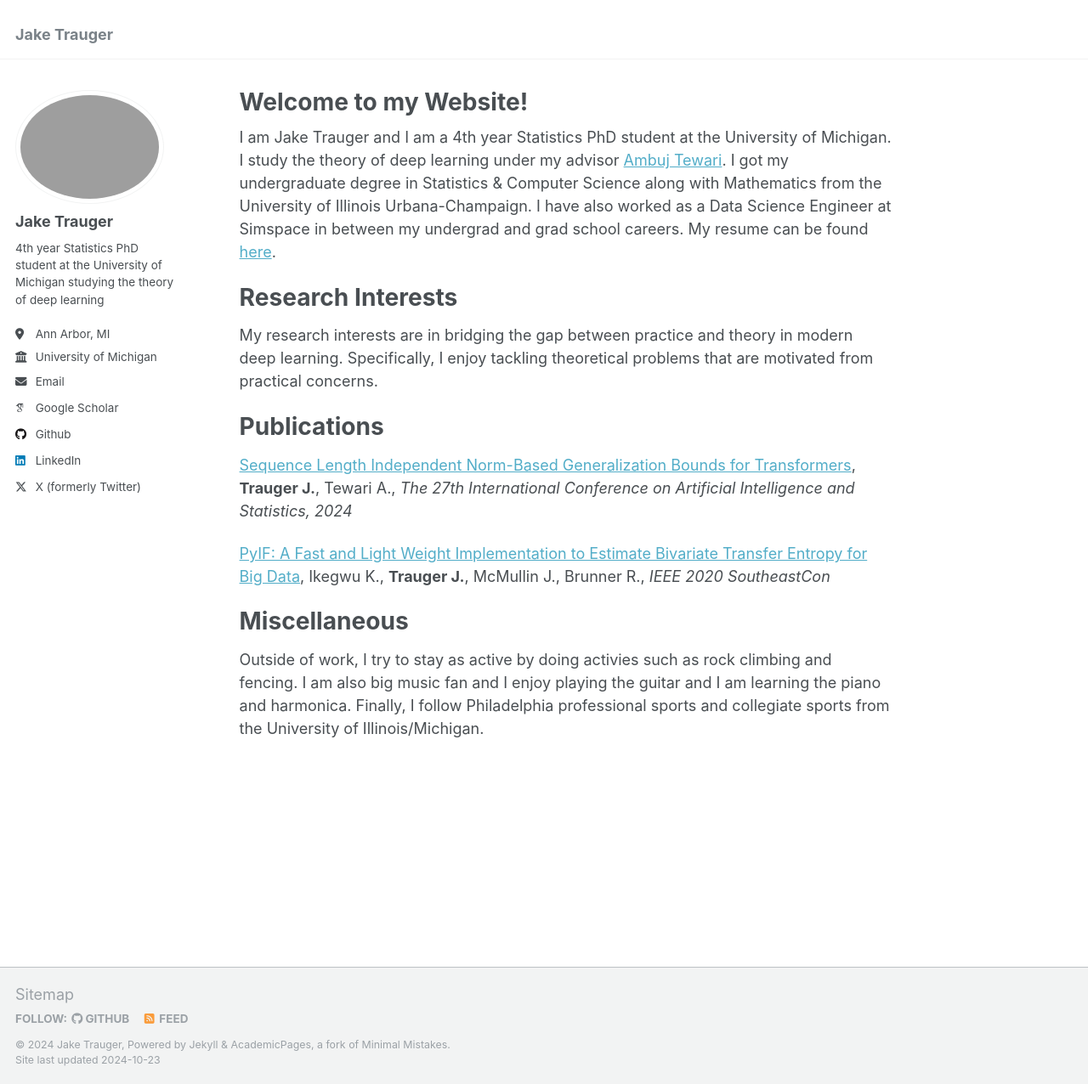
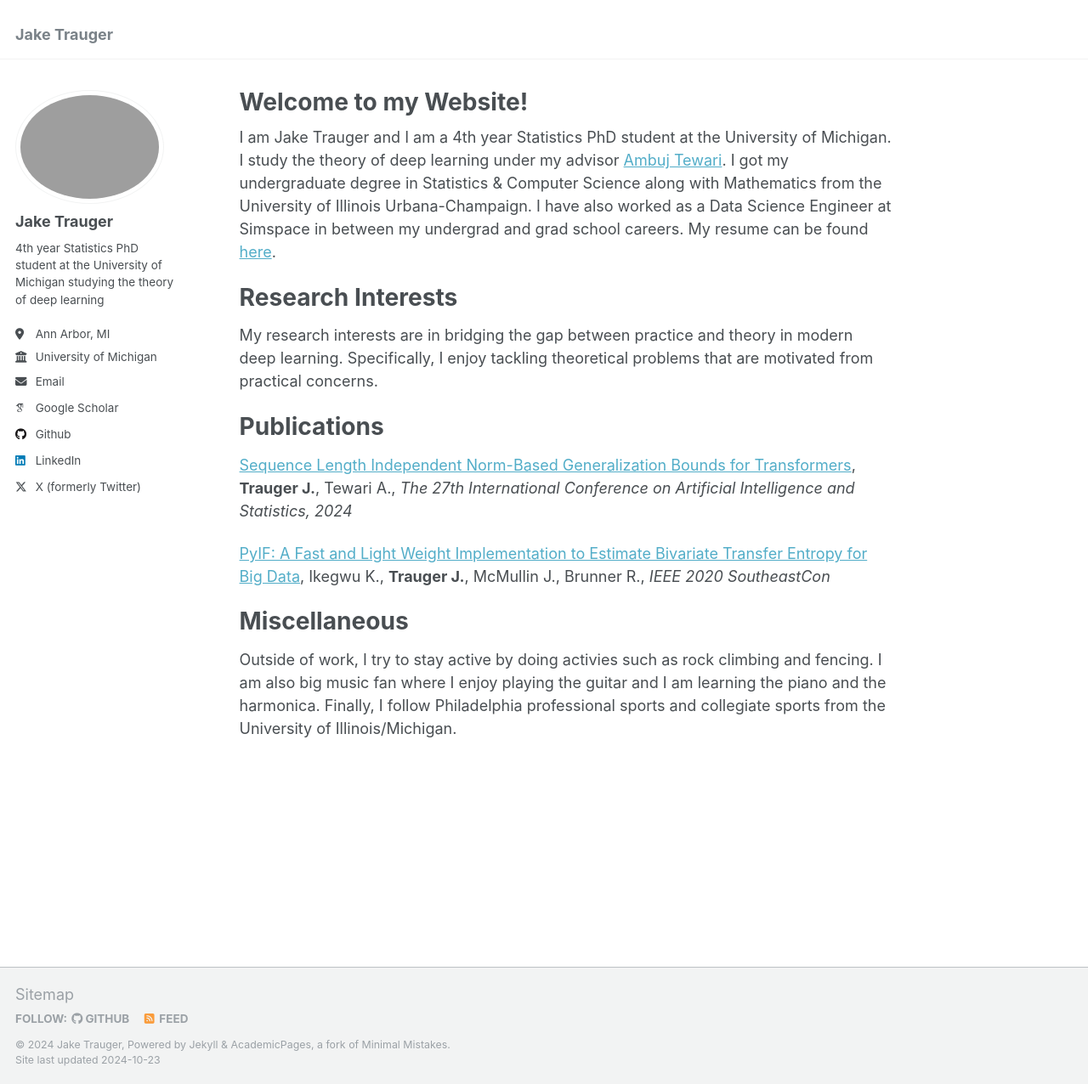
Before and after one commit to traugerjacob/traugerjacob.github.io, a Jekyll site: the page built from _pages/about.md, in a window 1280 px wide and 1276 px high. Shown: the whole window at 85% size. Built offline with Jekyll 4.4.1, drawn with Linux system fonts in a browser that asks for light colours; some web fonts are replaced.

Commit message:
fixed grammatical errors

```diff
--- a/_pages/about.md
+++ b/_pages/about.md
@@ -20,4 +20,4 @@ Publications
 
 Miscellaneous
 ======
-Outside of work, I try to stay as active by doing activies such as rock climbing and fencing. I am also big music fan and I enjoy playing the guitar and I am learning the piano and harmonica. Finally, I follow Philadelphia professional sports and collegiate sports from the University of Illinois/Michigan.
+Outside of work, I try to stay active by doing activies such as rock climbing and fencing. I am also big music fan where I enjoy playing the guitar and I am learning the piano and the harmonica. Finally, I follow Philadelphia professional sports and collegiate sports from the University of Illinois/Michigan.
```
